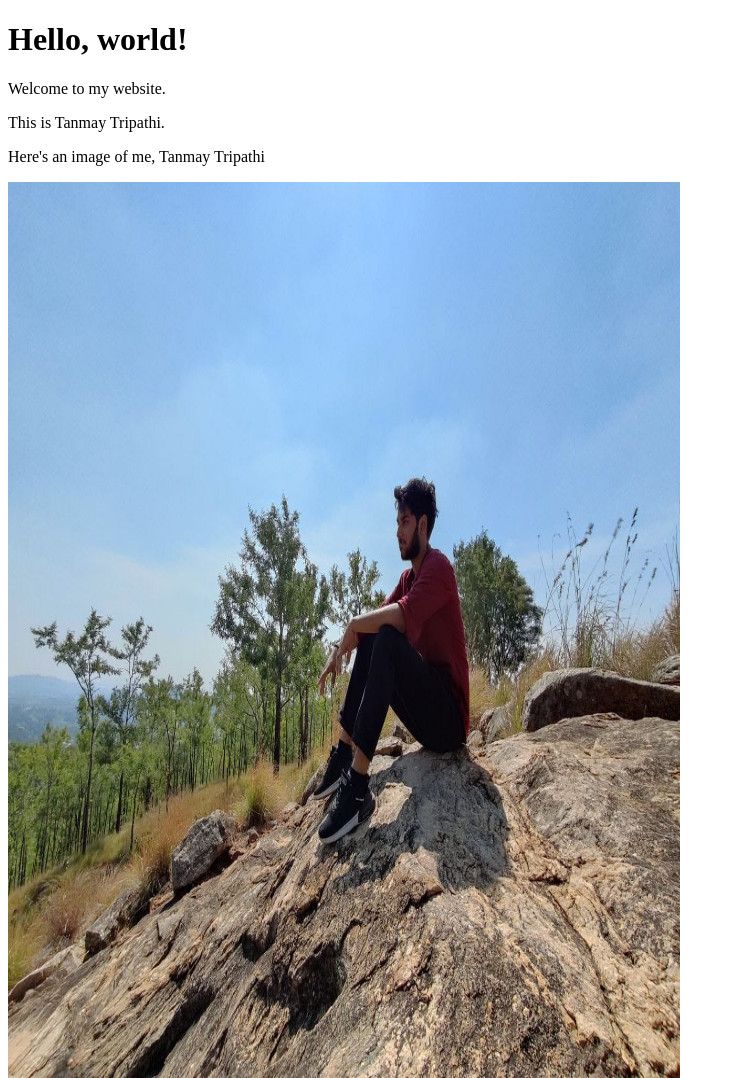
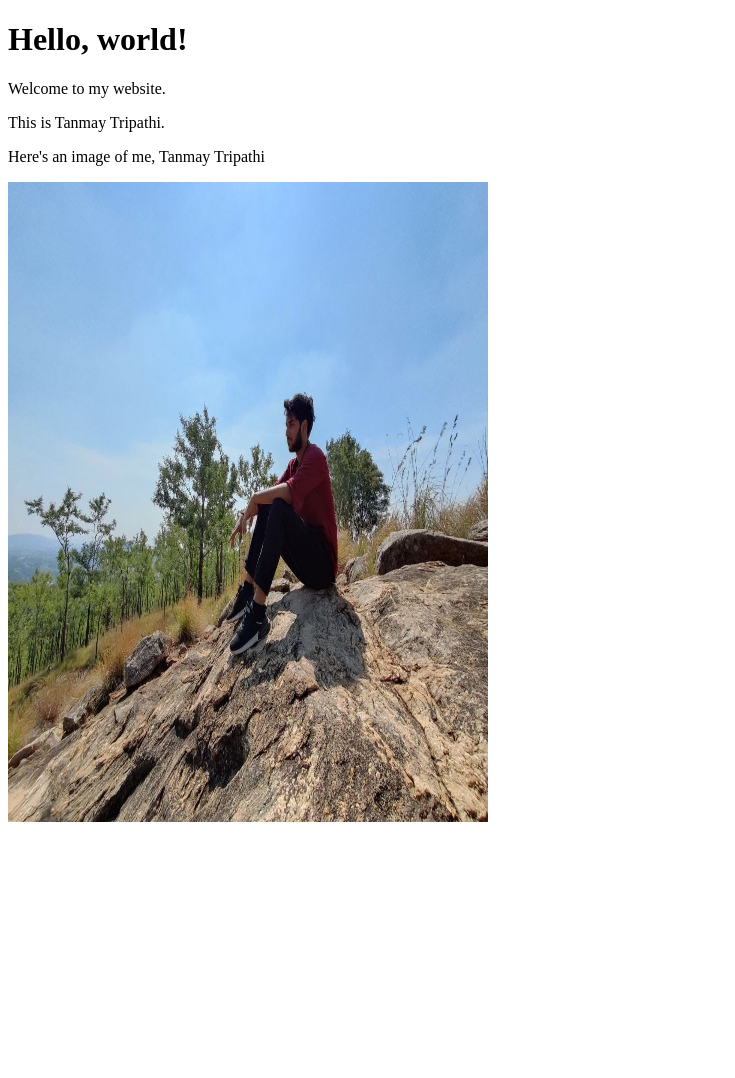
Before and after one commit to Discreetcodee/Tanmay.Tripathi.github.io, a plain HTML site: page index.html in a window 1280 px wide. Shown: the whole page, without its empty margins (0-735 px from the left). After the commit the page ends 834 px from the top, so only its background shows below. Drawn offline with Linux system fonts and the light colour scheme.

Commit message:
Update index.html

```diff
--- a/index.html
+++ b/index.html
@@ -8,6 +8,6 @@
 	<p>Welcome to my website.</p>
 	<p>This is Tanmay Tripathi.</p>
 	<p>Here's an image of me, Tanmay Tripathi</p>
-	<img src="https://raw.githubusercontent.com/Discreetcodee/Tanmay.Tripathi.github.io/main/tanmayMountain.jpeg" alt="Me Sitting On a Rock." height="896" width="672" >
+	<img src="https://raw.githubusercontent.com/Discreetcodee/Tanmay.Tripathi.github.io/main/tanmayMountain.jpeg" alt="Me Sitting On a Rock." height="640" width="480" >
 </body>
 </html>
```
